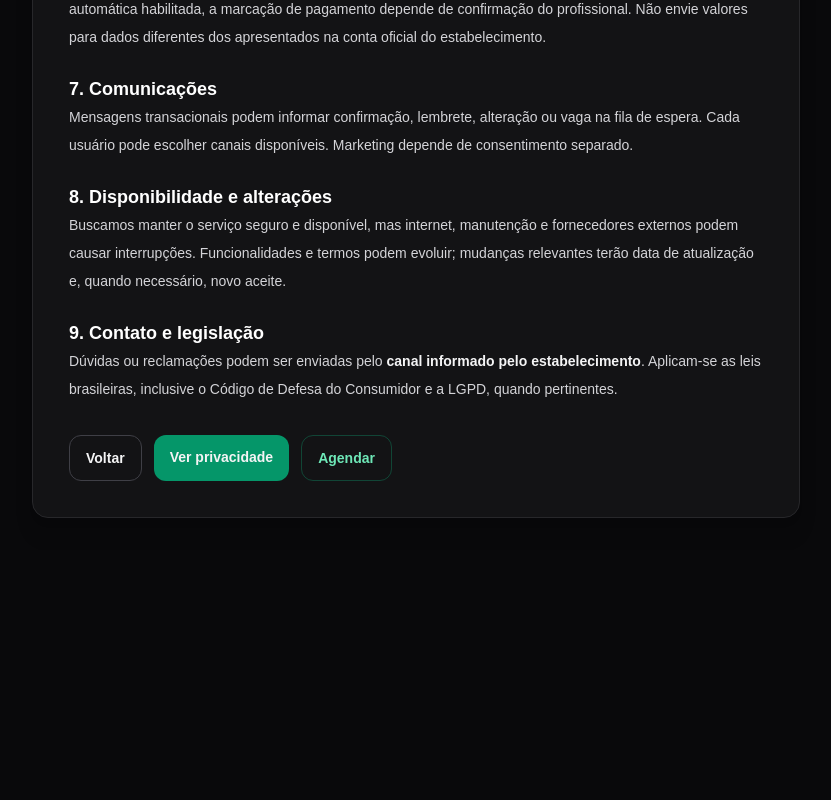
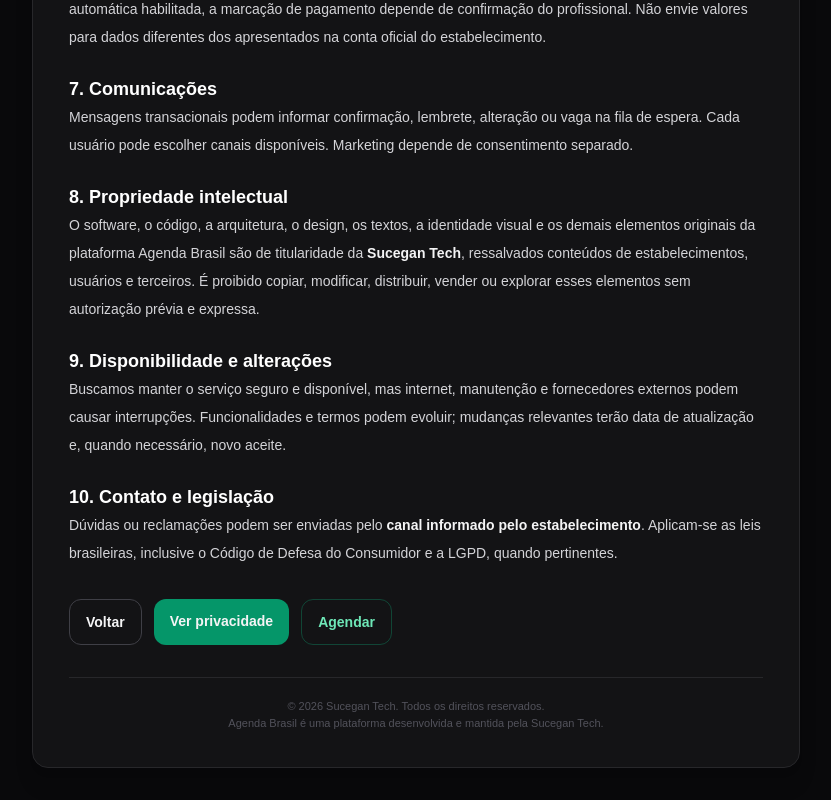
Before and after one commit to Sucegan/Agenda-Brasil, a Next.js app: page /termos in a window 1280 px wide. Shown: the part 842-1642 px from the top of the page, without its empty margins (224-1055 px from the left). Before the commit the page ends 1392 px from the top, so only its background shows below. Built offline with nearby package versions, Linux system fonts and the light colour scheme; no server answers.

Commit message:
legal: assign platform rights to Sucegan Tech

```diff
--- a/app/dashboard/page.tsx
+++ b/app/dashboard/page.tsx
@@ -14,6 +14,7 @@ import { CommunicationPreferences } from '@/components/communication-preferences
 import { ReportTools } from '@/components/report-tools';
 import { NotificationHealth } from '@/components/notification-health';
 import { ReviewLoyalty } from '@/components/review-loyalty';
+import { SiteRights } from '@/components/site-rights';
 import { ClientWaitlist, JoinWaitlistButton, ProfessionalWaitlist } from '@/components/waitlist-sections';
 import {
   appointmentStatusLabels, brazilDateISO, displayTime, formatCurrency,
@@ -627,6 +628,7 @@ export default function DashboardPage() {
             <section className="rounded-2xl border border-zinc-800 bg-zinc-900/70 p-5 shadow-xl"><h2 className="mb-4 flex items-center gap-2 text-lg font-black"><CalendarDays className="text-emerald-400" size={20} /> Próximos agendamentos</h2><div className="space-y-3">{agendaFutura.length ? agendaFutura.map((item) => <AppointmentItem key={item.id} item={item} role="barbeiro" onPaymentStatusChange={(status) => { void atualizarPagamento(item.id, status); }} onStatusChange={(status) => { void atualizarStatus(item.id, status); }} />) : <p className="text-sm text-zinc-500">Não há próximos agendamentos.</p>}</div></section>
           </div>
         )}
+        <SiteRights className="border-t border-zinc-900 pt-5" />
       </section>
     </main>
   );
--- a/app/layout.tsx
+++ b/app/layout.tsx
@@ -10,6 +10,10 @@ export const metadata: Metadata = {
   title: "Agenda Brasil | Agendamentos Online",
   description: "Agendamentos online simples e profissionais, com agenda, lembretes, fila de espera e gestão para barbearias.",
   keywords: ["agendamento online", "agenda para barbearia", "barbearia", "reservas online", "Agenda Brasil"],
+  authors: [{ name: "Sucegan Tech" }],
+  creator: "Sucegan Tech",
+  publisher: "Sucegan Tech",
+  other: { copyright: "© 2026 Sucegan Tech. Todos os direitos reservados." },
   icons: {
     icon: [
       { url: "/favicon.ico", sizes: "any" },
--- a/app/page.tsx
+++ b/app/page.tsx
@@ -1,6 +1,7 @@
 'use client';
 
 import Link from 'next/link';
+import { SiteRights } from '@/components/site-rights';
 import { useSyncExternalStore, useState } from 'react';
 import toast, { Toaster } from 'react-hot-toast';
 import { CalendarDays, Mail, Lock, User, Phone, Eye, EyeOff, Scissors, Sparkles } from 'lucide-react';
@@ -231,6 +232,7 @@ export default function LoginPage() {
     <main className="app-screen login-background relative flex flex-col items-center justify-center px-4 py-6 selection:bg-emerald-500/30">
       <Toaster position="top-center" containerStyle={{ top: 'calc(16px + env(safe-area-inset-top))' }} toastOptions={{ style: { background: '#27272a', color: '#fff', border: '1px solid #3f3f46' } }} />
       <LoginForm />
+      <SiteRights className="mt-6" />
     </main>
   );
 }
--- a/app/privacidade/page.tsx
+++ b/app/privacidade/page.tsx
@@ -1,6 +1,7 @@
 import type { Metadata } from 'next';
 import Link from 'next/link';
 import { getPublicLegalInformation } from '@/lib/server/public-legal';
+import { SiteRights } from '@/components/site-rights';
 
 export const dynamic = 'force-dynamic';
 export const metadata: Metadata = { title: 'Política de Privacidade | Agenda Brasil', description: 'Como a Agenda Brasil trata e protege dados pessoais.' };
@@ -12,7 +13,7 @@ export default async function PrivacyPage() {
   const retention = legal?.prazo_retencao_meses ?? 24;
 
   return <main className="app-screen safe-page-bottom bg-zinc-950 p-4 text-zinc-100 sm:p-8"><article className="mx-auto max-w-3xl rounded-2xl border border-zinc-800 bg-zinc-900/70 p-6 shadow-xl sm:p-9"><p className="text-xs font-bold uppercase tracking-widest text-emerald-400">Agenda Brasil · LGPD</p><h1 className="mt-2 text-3xl font-black">Política de privacidade</h1><p className="mt-2 text-sm text-zinc-500">Última atualização: 24 de agosto de 2026</p><div className="mt-7 space-y-6 text-sm leading-7 text-zinc-300">
-    <section><h2 className="text-lg font-bold text-white">1. Quem controla os dados</h2><p>O controlador dos dados do atendimento é <b className="text-zinc-100">{controller}</b>{legal?.documento_legal ? `, documento ${legal.documento_legal}` : ''}. A Agenda Brasil fornece a infraestrutura de agendamento usada pelo estabelecimento.</p></section>
+    <section><h2 className="text-lg font-bold text-white">1. Quem controla os dados</h2><p>O controlador dos dados do atendimento é <b className="text-zinc-100">{controller}</b>{legal?.documento_legal ? `, documento ${legal.documento_legal}` : ''}. A Sucegan Tech é titular da plataforma Agenda Brasil e fornece a tecnologia de agendamento utilizada pelo estabelecimento.</p></section>
     <section><h2 className="text-lg font-bold text-white">2. Dados tratados</h2><p>Tratamos nome, e-mail, telefone, dados de autenticação, preferências de comunicação, horários, serviços, pagamentos informados, faltas, cancelamentos e registros técnicos mínimos de segurança e desempenho. Não solicitamos dados sensíveis para realizar um agendamento.</p></section>
     <section><h2 className="text-lg font-bold text-white">3. Finalidades e bases legais</h2><p>Usamos os dados para criar e administrar a conta, executar o agendamento solicitado, enviar avisos escolhidos pelo usuário, cumprir obrigações legais, prevenir fraude, proteger o serviço e melhorar sua confiabilidade. Comunicações promocionais dependem de opção separada e podem ser desativadas.</p></section>
     <section><h2 className="text-lg font-bold text-white">4. Compartilhamento e operadores</h2><p>Os dados são acessados somente pelo estabelecimento e profissionais envolvidos no atendimento e por fornecedores necessários de banco de dados, autenticação, hospedagem, e-mail, WhatsApp, notificações ou pagamento, quando esses canais estiverem ativados. Não comercializamos dados pessoais.</p></section>
@@ -21,5 +22,5 @@ export default async function PrivacyPage() {
     <section><h2 className="text-lg font-bold text-white">7. Seus direitos</h2><p>Nos termos da LGPD, você pode pedir confirmação e acesso, correção, portabilidade quando aplicável, informação sobre compartilhamentos, revisão de consentimentos, oposição e eliminação de dados tratados com consentimento. A conta também oferece exportação e solicitação de exclusão.</p></section>
     <section><h2 className="text-lg font-bold text-white">8. Cookies, armazenamento local e notificações</h2><p>Usamos armazenamento estritamente necessário para manter a sessão, oferecer funcionamento como aplicativo e lembrar preferências técnicas. Notificações push exigem autorização do navegador. Não usamos publicidade comportamental neste serviço.</p></section>
     <section><h2 className="text-lg font-bold text-white">9. Contato</h2><p>Solicitações de privacidade devem ser enviadas por <b className="text-zinc-100">{contact}</b>{legal?.endereco ? ` ou ao endereço ${legal.endereco}` : ''}. Poderemos pedir confirmação de identidade para proteger a conta.</p></section>
-  </div><div className="mt-8 flex flex-wrap gap-3"><Link href="/" className="rounded-xl border border-zinc-700 px-4 py-3 text-sm font-bold">Voltar</Link><Link href="/termos" className="rounded-xl bg-emerald-600 px-4 py-3 text-sm font-bold">Ver termos</Link><Link href="/agendar" className="rounded-xl border border-emerald-500/30 px-4 py-3 text-sm font-bold text-emerald-300">Agendar</Link></div></article></main>;
+  </div><div className="mt-8 flex flex-wrap gap-3"><Link href="/" className="rounded-xl border border-zinc-700 px-4 py-3 text-sm font-bold">Voltar</Link><Link href="/termos" className="rounded-xl bg-emerald-600 px-4 py-3 text-sm font-bold">Ver termos</Link><Link href="/agendar" className="rounded-xl border border-emerald-500/30 px-4 py-3 text-sm font-bold text-emerald-300">Agendar</Link></div><SiteRights className="mt-8 border-t border-zinc-800 pt-5" /></article></main>;
 }
--- a/app/termos/page.tsx
+++ b/app/termos/page.tsx
@@ -1,6 +1,7 @@
 import type { Metadata } from 'next';
 import Link from 'next/link';
 import { getPublicLegalInformation } from '@/lib/server/public-legal';
+import { SiteRights } from '@/components/site-rights';
 
 export const dynamic = 'force-dynamic';
 export const metadata: Metadata = { title: 'Termos de Uso | Agenda Brasil', description: 'Regras para uso da Agenda Brasil e dos agendamentos online.' };
@@ -10,7 +11,7 @@ export default async function TermsPage() {
   const business = legal?.nome || 'estabelecimento responsável';
   const contact = legal?.email_privacidade || legal?.telefone || 'canal informado pelo estabelecimento';
 
-  return <main className="app-screen safe-page-bottom bg-zinc-950 p-4 text-zinc-100 sm:p-8"><article className="mx-auto max-w-3xl rounded-2xl border border-zinc-800 bg-zinc-900/70 p-6 shadow-xl sm:p-9"><p className="text-xs font-bold uppercase tracking-widest text-emerald-400">Agenda Brasil</p><h1 className="mt-2 text-3xl font-black">Termos de uso</h1><p className="mt-2 text-sm text-zinc-500">Última atualização: 24 de agosto de 2026</p><div className="mt-7 space-y-6 text-sm leading-7 text-zinc-300">
+  return <main className="app-screen safe-page-bottom bg-zinc-950 p-4 text-zinc-100 sm:p-8"><article className="mx-auto max-w-3xl rounded-2xl border border-zinc-800 bg-zinc-900/70 p-6 shadow-xl sm:p-9"><p className="text-xs font-bold uppercase tracking-widest text-emerald-400">Agenda Brasil · uma plataforma Sucegan Tech</p><h1 className="mt-2 text-3xl font-black">Termos de uso</h1><p className="mt-2 text-sm text-zinc-500">Última atualização: 24 de agosto de 2026</p><div className="mt-7 space-y-6 text-sm leading-7 text-zinc-300">
     <section><h2 className="text-lg font-bold text-white">1. Aceitação</h2><p>Ao criar uma conta ou solicitar um horário, você aceita estes termos e a política de privacidade. Se não concordar, não conclua o cadastro ou o agendamento.</p></section>
     <section><h2 className="text-lg font-bold text-white">2. Finalidade do serviço</h2><p>A Agenda Brasil facilita reservas entre clientes e <b className="text-zinc-100">{business}</b>. O atendimento, a qualidade do serviço presencial, os preços e as regras comerciais são de responsabilidade do estabelecimento.</p></section>
     <section><h2 className="text-lg font-bold text-white">3. Conta e uso responsável</h2><p>Informe dados verdadeiros, mantenha o acesso ao seu e-mail protegido e não tente contornar limites, acessar dados de terceiros, interferir no funcionamento ou usar o serviço para finalidade ilícita. Podemos restringir atividades que coloquem a plataforma ou outras pessoas em risco.</p></section>
@@ -18,7 +19,8 @@ export default async function TermsPage() {
     <section><h2 className="text-lg font-bold text-white">5. Cancelamentos, atrasos e faltas</h2><p>A antecedência mínima configurada aparece no painel. Cancelamentos tardios ficam registrados; faltas repetidas podem impedir temporariamente novos agendamentos. O estabelecimento deve aplicar suas regras de forma transparente e compatível com a legislação do consumidor.</p></section>
     <section><h2 className="text-lg font-bold text-white">6. Sinal e pagamentos</h2><p>Quando houver sinal, percentual, valor e instruções são exibidos no fluxo. Enquanto não houver integração automática habilitada, a marcação de pagamento depende de confirmação do profissional. Não envie valores para dados diferentes dos apresentados na conta oficial do estabelecimento.</p></section>
     <section><h2 className="text-lg font-bold text-white">7. Comunicações</h2><p>Mensagens transacionais podem informar confirmação, lembrete, alteração ou vaga na fila de espera. Cada usuário pode escolher canais disponíveis. Marketing depende de consentimento separado.</p></section>
-    <section><h2 className="text-lg font-bold text-white">8. Disponibilidade e alterações</h2><p>Buscamos manter o serviço seguro e disponível, mas internet, manutenção e fornecedores externos podem causar interrupções. Funcionalidades e termos podem evoluir; mudanças relevantes terão data de atualização e, quando necessário, novo aceite.</p></section>
-    <section><h2 className="text-lg font-bold text-white">9. Contato e legislação</h2><p>Dúvidas ou reclamações podem ser enviadas pelo <b className="text-zinc-100">{contact}</b>. Aplicam-se as leis brasileiras, inclusive o Código de Defesa do Consumidor e a LGPD, quando pertinentes.</p></section>
-  </div><div className="mt-8 flex flex-wrap gap-3"><Link href="/" className="rounded-xl border border-zinc-700 px-4 py-3 text-sm font-bold">Voltar</Link><Link href="/privacidade" className="rounded-xl bg-emerald-600 px-4 py-3 text-sm font-bold">Ver privacidade</Link><Link href="/agendar" className="rounded-xl border border-emerald-500/30 px-4 py-3 text-sm font-bold text-emerald-300">Agendar</Link></div></article></main>;
+    <section><h2 className="text-lg font-bold text-white">8. Propriedade intelectual</h2><p>O software, o código, a arquitetura, o design, os textos, a identidade visual e os demais elementos originais da plataforma Agenda Brasil são de titularidade da <b className="text-zinc-100">Sucegan Tech</b>, ressalvados conteúdos de estabelecimentos, usuários e terceiros. É proibido copiar, modificar, distribuir, vender ou explorar esses elementos sem autorização prévia e expressa.</p></section>
+    <section><h2 className="text-lg font-bold text-white">9. Disponibilidade e alterações</h2><p>Buscamos manter o serviço seguro e disponível, mas internet, manutenção e fornecedores externos podem causar interrupções. Funcionalidades e termos podem evoluir; mudanças relevantes terão data de atualização e, quando necessário, novo aceite.</p></section>
+    <section><h2 className="text-lg font-bold text-white">10. Contato e legislação</h2><p>Dúvidas ou reclamações podem ser enviadas pelo <b className="text-zinc-100">{contact}</b>. Aplicam-se as leis brasileiras, inclusive o Código de Defesa do Consumidor e a LGPD, quando pertinentes.</p></section>
+  </div><div className="mt-8 flex flex-wrap gap-3"><Link href="/" className="rounded-xl border border-zinc-700 px-4 py-3 text-sm font-bold">Voltar</Link><Link href="/privacidade" className="rounded-xl bg-emerald-600 px-4 py-3 text-sm font-bold">Ver privacidade</Link><Link href="/agendar" className="rounded-xl border border-emerald-500/30 px-4 py-3 text-sm font-bold text-emerald-300">Agendar</Link></div><SiteRights className="mt-8 border-t border-zinc-800 pt-5" /></article></main>;
 }
--- /dev/null
+++ b/components/site-rights.tsx
@@ -0,0 +1,11 @@
+export const RIGHTS_HOLDER = 'Sucegan Tech';
+export const COPYRIGHT_NOTICE = `© 2026 ${RIGHTS_HOLDER}. Todos os direitos reservados.`;
+
+export function SiteRights({ className = '' }: { className?: string }) {
+  return (
+    <footer className={`text-center text-[11px] leading-5 text-zinc-600 ${className}`.trim()}>
+      <p>{COPYRIGHT_NOTICE}</p>
+      <p>Agenda Brasil é uma plataforma desenvolvida e mantida pela Sucegan Tech.</p>
+    </footer>
+  );
+}
```
Also changed, not shown: app/agendar/page.tsx (+2 -0 lines).
